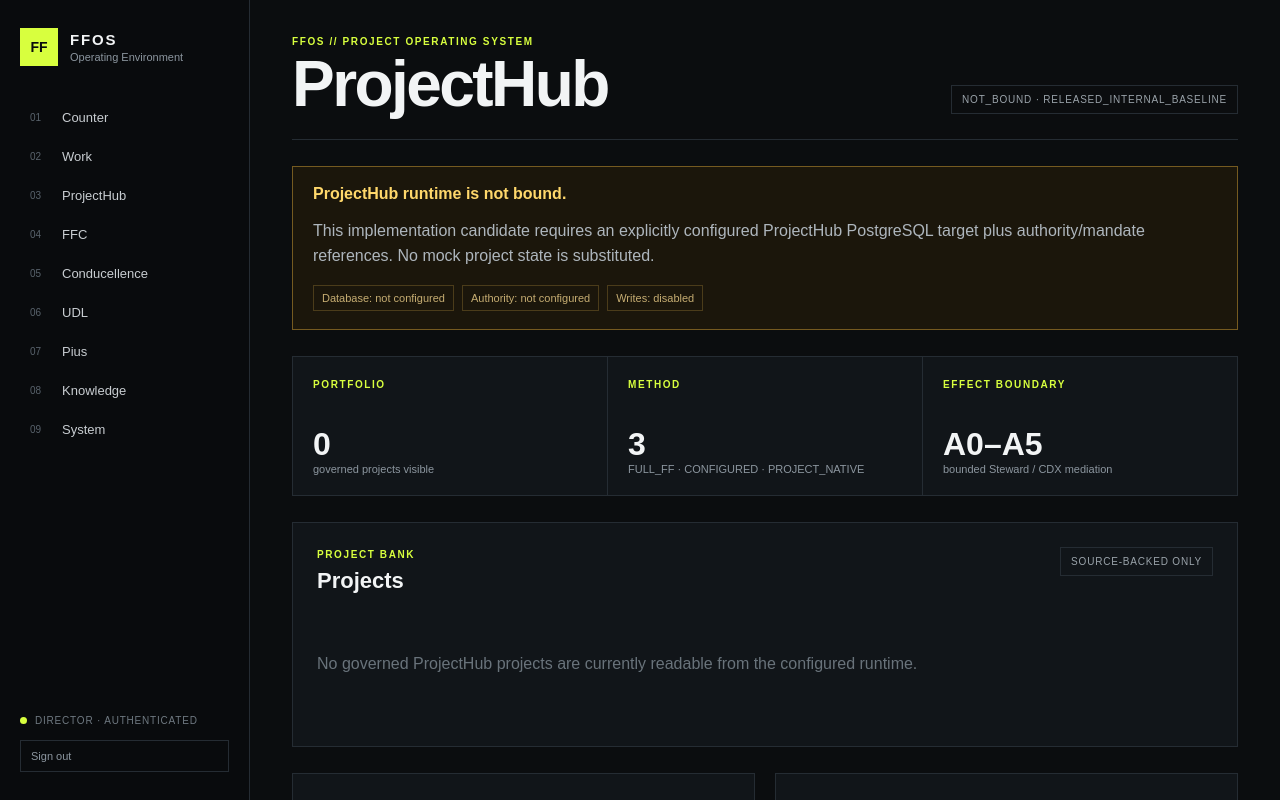
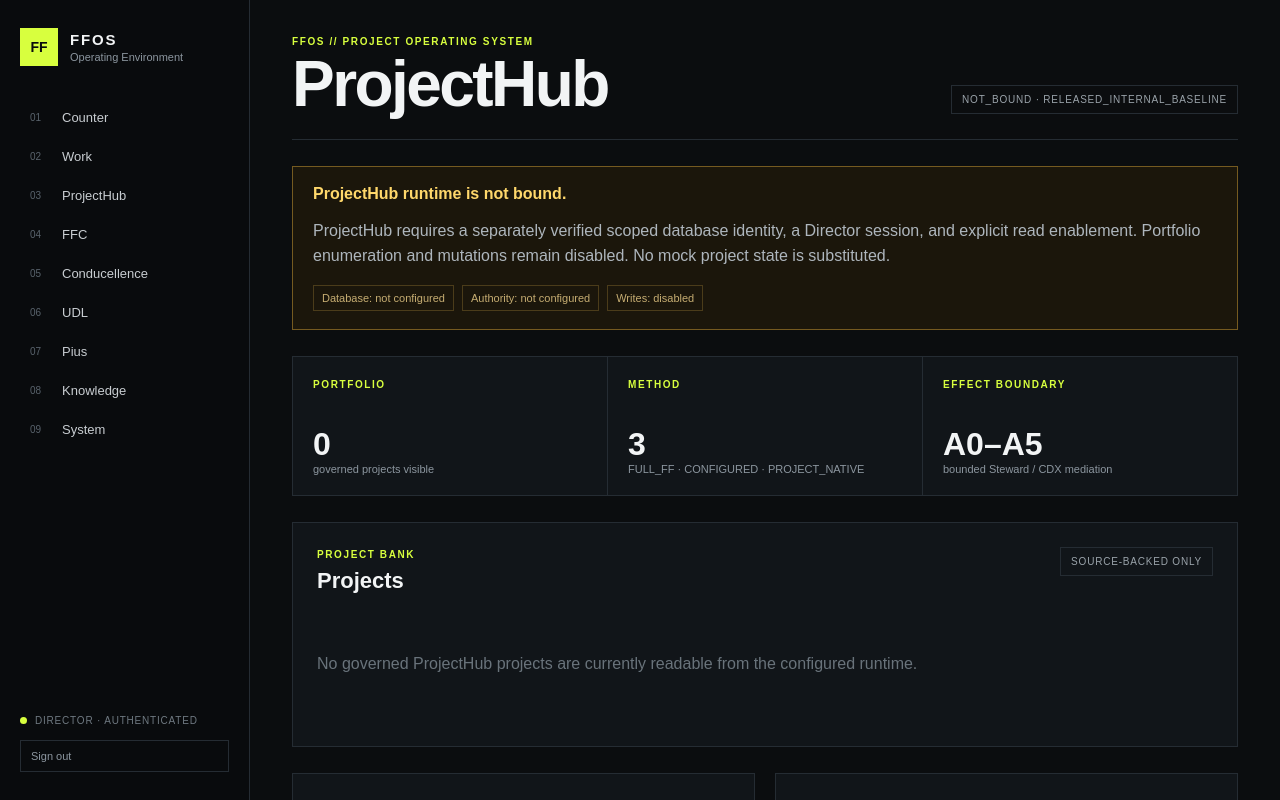
Before and after one commit to Motherpher/FFOS, a Next.js app in the folder apps/web/: page /projecthub in a window 1280 px wide. Shown: the top 800 px of the page. Built offline with nearby package versions, Linux system fonts and the light colour scheme.

Commit message:
docs(projecthub): display restricted read candidate without claiming deployed runtime

```diff
--- a/apps/web/app/(protected)/projecthub/page.tsx
+++ b/apps/web/app/(protected)/projecthub/page.tsx
@@ -3,12 +3,12 @@ import {listProjectsForUi,projectHubRuntimeStatus} from "../../../lib/projecthub
 
 export default async function ProjectHubPage(){
   const runtime=projectHubRuntimeStatus();
-  const projects=runtime.state==="BOUND_CANDIDATE"?await listProjectsForUi().catch(()=>[]):[];
+  const projects=runtime.state==="READ_CANDIDATE"?await listProjectsForUi().catch(()=>[]):[];
   return <>
     <header className="topbar"><div><p className="eyebrow">FFOS // PROJECT OPERATING SYSTEM</p><h1>ProjectHub</h1></div>
       <div className="runtime">{runtime.state} · {runtime.release}</div></header>
-    {runtime.state!=="BOUND_CANDIDATE"&&<section className="phNotice"><strong>ProjectHub runtime is not bound.</strong>
-      <p>This implementation candidate requires an explicitly configured ProjectHub PostgreSQL target plus authority/mandate references. No mock project state is substituted.</p>
+    {runtime.state!=="READ_CANDIDATE"&&<section className="phNotice"><strong>ProjectHub runtime is not bound.</strong>
+      <p>ProjectHub requires a separately verified scoped database identity, a Director session, and explicit read enablement. Portfolio enumeration and mutations remain disabled. No mock project state is substituted.</p>
       <div className="phRuntimeGrid"><span>Database: {runtime.database?"configured":"not configured"}</span>
         <span>Authority: {runtime.authority?"configured":"not configured"}</span><span>Writes: {runtime.writes?"enabled":"disabled"}</span></div>
     </section>}
```
